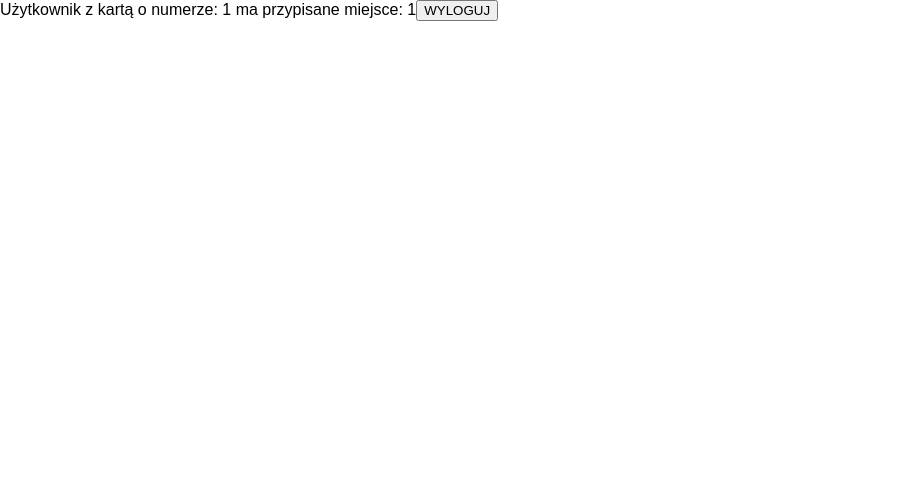
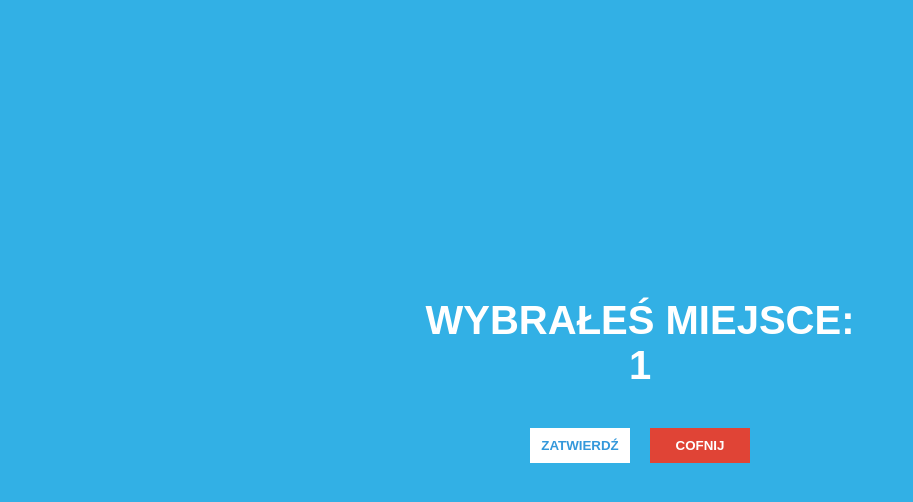
Before and after one commit to MartaKMB/parkando-spio, a React (Create React App) app: page /confirmation/1/1 in a window 1280 px wide. Shown: the top 502 px of the page, without its empty margins (0-913 px from the left). Built offline with nearby package versions, Linux system fonts and the light colour scheme.

Commit message:
added style for confirmation page

```diff
--- a/src/components/ConfirmationPage/ConfirmationPage.js
+++ b/src/components/ConfirmationPage/ConfirmationPage.js
@@ -3,15 +3,44 @@ import React, { Component } from 'react';
 import { withRouter } from "react-router-dom";
 
 class ConfirmationPage extends Component {
+    state = {
+        confirm: false,
+    }
+
+    setConfirm = () => {
+        this.setState({
+          confirm: true
+        })
+      }
+
     render() {
         return (
-            <section>
-                Użytkownik z kartą o numerze: {this.props.match.params.userId} ma przypisane miejsce: {this.props.match.params.parkingId}
-                <button
-                    onClick={(e) => {e.preventDefault(); this.props.history.push(`/`)}}
-                >
-                    WYLOGUJ
-                </button>
+            <section className="confirmation-container">
+                Wybrałeś miejsce:
+                <div className="confirmation-container__number">{this.props.match.params.parkingId}</div>
+                {
+                    this.state.confirm ?
+                        <button
+                            className="buttons-section__log-out-btn"
+                            onClick={(e) => {e.preventDefault(); this.props.history.push(`/`)}}
+                        >
+                            WYLOGUJ
+                        </button>
+                        : <div className="confirmation-container__buttons-section buttons-section">
+                            <button
+                                className="buttons-section__log-out-btn"
+                                onClick={this.setConfirm}
+                            >
+                                ZATWIERDŹ
+                            </button>
+                            <button
+                                className="buttons-section__back-btn"
+                                onClick={(e) => {e.preventDefault(); this.props.history.push(`/choicePaking/${this.props.match.params.userId}`)}}
+                            >
+                                COFNIJ
+                            </button>
+                        </div>
+                }
             </section>
         )
     }
--- /dev/null
+++ b/src/styles/ConfirmationPage.scss
@@ -0,0 +1,55 @@
+.confirmation-container {
+    display: flex;
+    width: 100%;
+    height: 100vh;
+    max-height: 100vh;
+    overflow: hidden;
+    box-sizing: border-box;
+    flex-direction: column;
+    justify-content: center;
+    align-items: center;
+    background-color: #32B0E5;
+    font-size: 40px;
+    text-transform: uppercase;
+    font-weight: 700;
+    font-family: Arial, Helvetica, sans-serif;
+    color: #fff;
+    text-align: center;
+
+    &__buttons-section {
+        width: 100%;
+        display: flex;
+        box-sizing: border-box;
+        justify-content: space-between;
+        padding: 20px 30px;
+        max-width: 300px;
+    }
+
+    .buttons-section {
+        &__log-out-btn {
+            color: #3498DB;
+            font-family: Arial, Helvetica, sans-serif;
+            font-weight: 700;
+            background-color: #fff;
+            border: none;
+            width: 100px;
+            outline: none;
+            box-sizing: border-box;
+            padding: 10px;
+            margin: 20px auto;
+        }
+
+        &__back-btn {
+            font-family: Arial, Helvetica, sans-serif;
+            font-weight: 700;
+            color: #fff;
+            border: none;
+            width: 100px;
+            outline: none;
+            box-sizing: border-box;
+            padding: 10px;
+            margin: 20px auto;
+            background-color: #E04436;
+        }
+    }
+}
--- a/src/styles/index.scss
+++ b/src/styles/index.scss
@@ -3,6 +3,7 @@
 @import './Welcome.scss';
 @import './ParkingChoice.scss';
 @import './ChoicePage.scss';
+@import './ConfirmationPage.scss';
 
 body {
   margin: 0;
```
